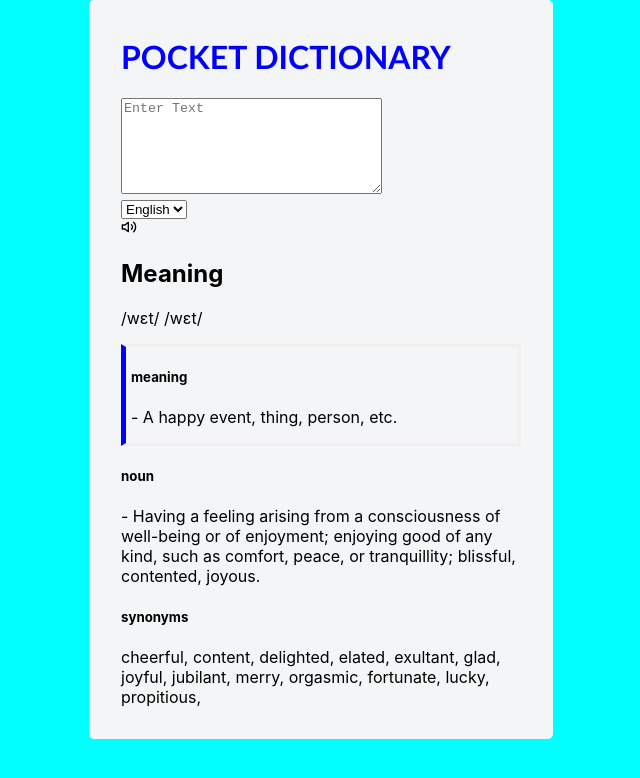
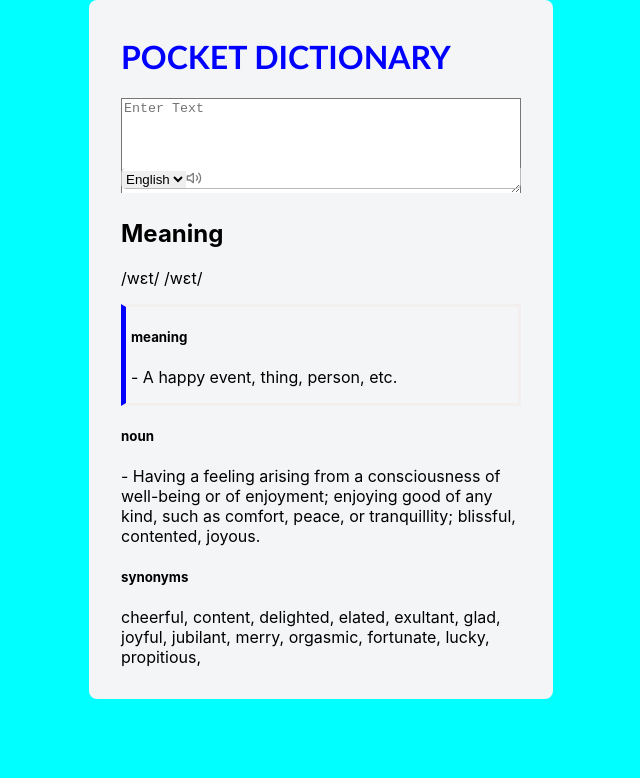
Before and after one commit to walexy026/my-pocket-dictionary, a React (Create React App) app: page / in a window 1280 px wide. Shown: the top 778 px of the page, without its empty margins (319-959 px from the left). Built offline with nearby package versions, Linux system fonts and the light colour scheme.

Commit message:
styling the dico

```diff
--- a/src/components/Dico.css
+++ b/src/components/Dico.css
@@ -7,14 +7,42 @@ body {
 .dicoWrapper {
   background-color: rgb(243, 245, 247);
   max-width: 400px;
-  max-height: min-content;
-  border-radius: 5px;
+
+  max-height: 100vh;
+  border-radius: 8px;
   padding: 1rem 2rem;
 }
 .dicoWrapper > h1 {
   color: blue;
   font-family: "Gill Sans", "Gill Sans MT", Calibri, "Trebuchet MS", sans-serif;
 }
+form {
+  display: flex;
+  flex-direction: column;
+}
+form textarea {
+  border-bottom: none;
+}
+form .voice-div {
+  display: flex;
+  /* justify-content: space-around; */
+  align-items: center;
+  text-align: right;
+  margin-top: -25px;
+  border: 1px solid #bbb;
+  border-bottom-left-radius: 5px;
+  border-bottom-right-radius: 5px;
+  border-top-left-radius: 5px;
+  border-top: none;
+  padding-right: 10px;
+  margin-bottom: 10px;
+}
+
+form .voice-select select {
+  width: 100%;
+  border: none;
+}
+
 .meaning {
   border-left: 5px solid blue !important;
   padding-left: 5px;
--- a/src/components/Dico.jsx
+++ b/src/components/Dico.jsx
@@ -8,8 +8,7 @@ const dico = () => {
       <h1>POCKET DICTIONARY</h1>
       <form>
         <textarea name="" id="" cols="30" rows="6" placeholder="Enter Text" />
-      </form>
-      <div className="voice-icons">
+        <div className="voice-div">
           <div className="voice-select">
             <select name="" id="">
               <option value="">English</option>
@@ -18,8 +17,9 @@ const dico = () => {
             </select>
           </div>
           {/* <BiVolumeFull /> */}
-        <FiVolume2 />
+          <FiVolume2 opacity="0.5" cursor="pointer" />
         </div>
+      </form>
       <div className="text">
         <h2>Meaning</h2>
         <p className="phonetics">/wɛt/ /wɛt/</p>
```
Lines whose indentation alone changed are shown as unchanged.
